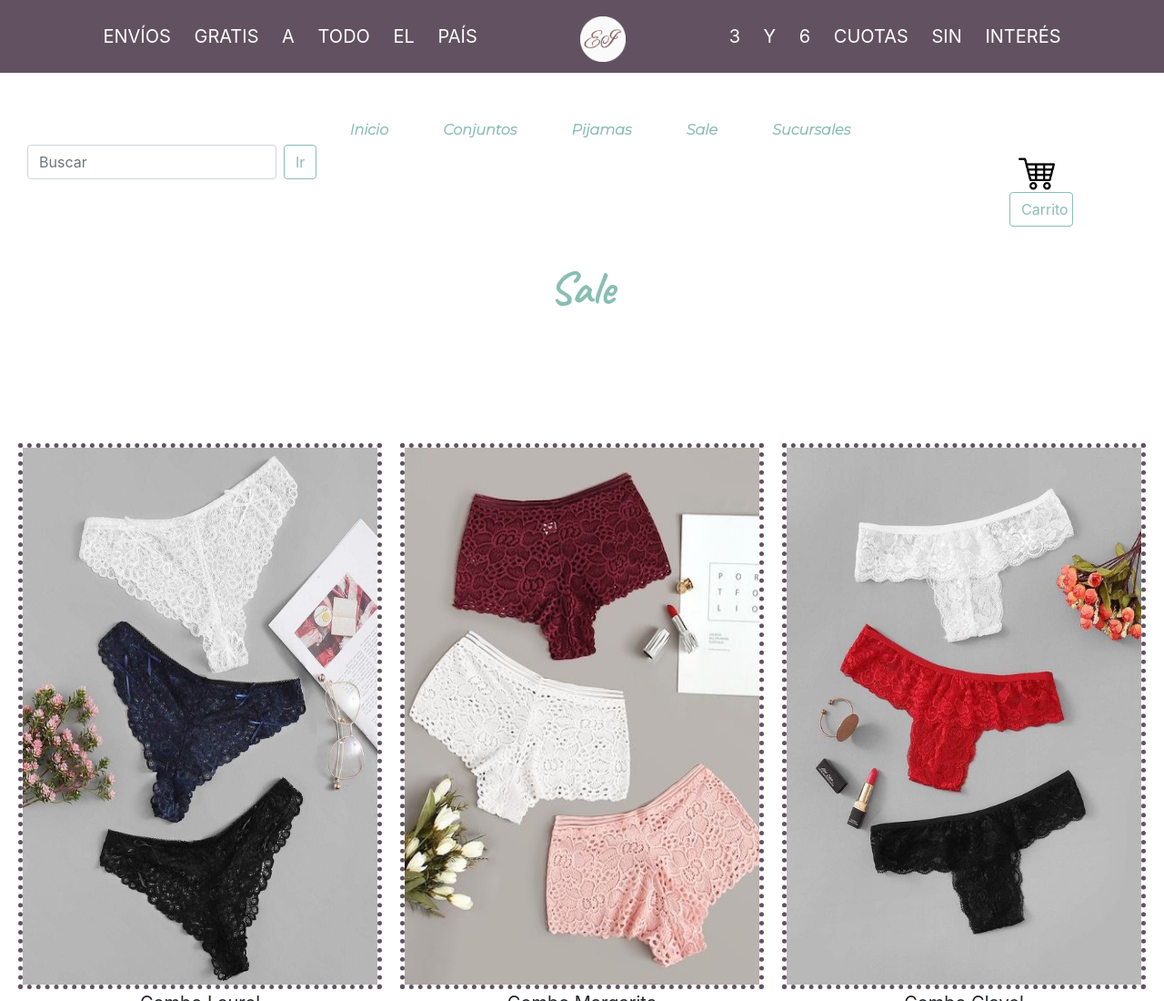
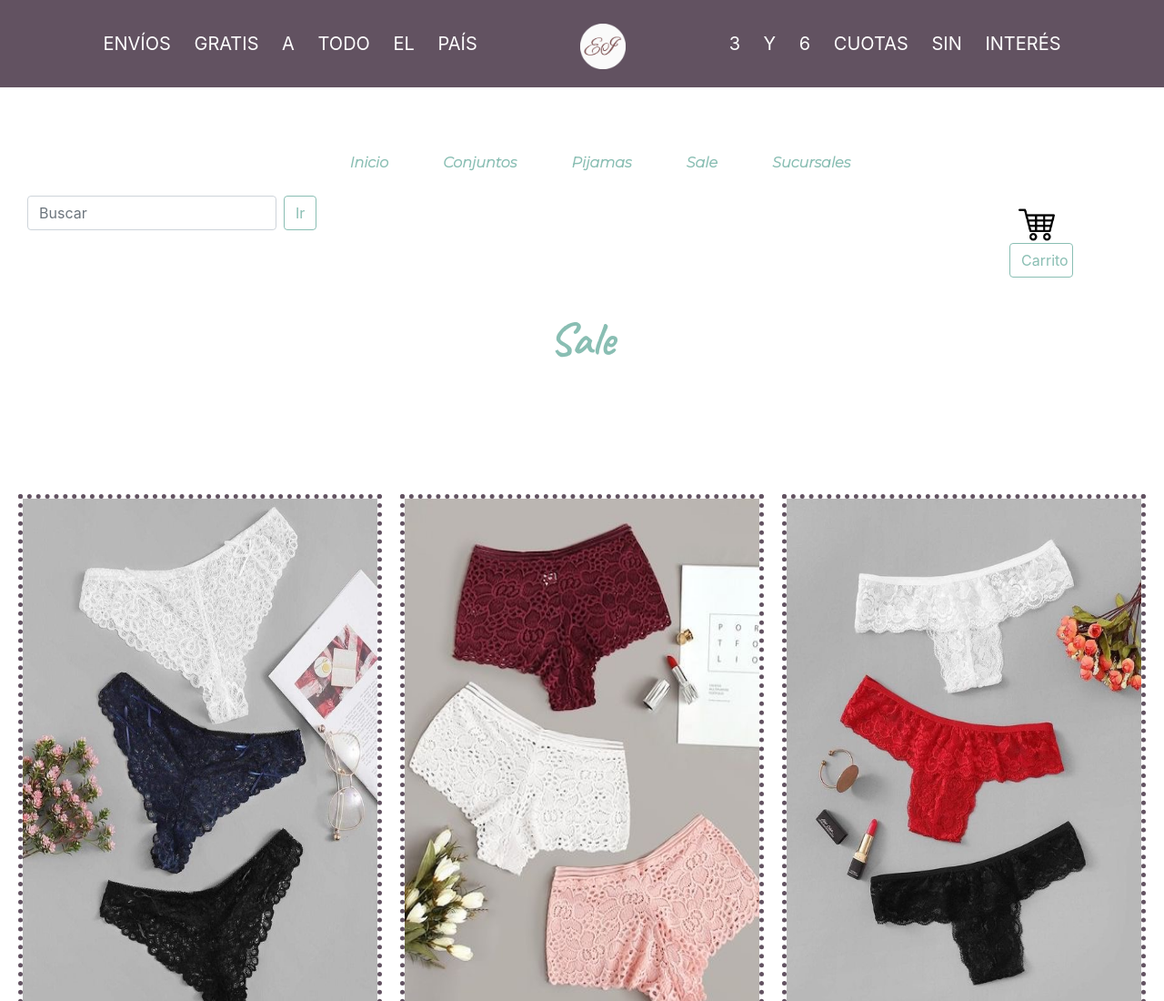
Before and after one commit to florcosentino/mi_repositorio, a website: page sale.html in a window 1280 px wide. Shown: the top 1100 px of the page at 91% size. Drawn offline with nearby package versions, Linux system fonts and the light colour scheme.

Commit message:
sticky menu

```diff
--- a/scss/estilos.scss
+++ b/scss/estilos.scss
@@ -10,7 +10,7 @@ $color-blanco: white;
 .header {
     color: $color-blanco;
     background-color: $color-aqua;
-    height: 10vh;
+    height: 12vh;
     display: flex;
     flex-direction: row;
     flex-wrap: nowrap;
@@ -66,7 +66,7 @@ $color-blanco: white;
 .header2 {
     color: $color-blanco;
     background-color: $color-violeta;
-    height: 10vh;
+    height: 12vh;
     display: flex;
     flex-direction: row;
     flex-wrap: nowrap;
@@ -118,9 +118,17 @@ $color-blanco: white;
     }
 }
 
+nav {
+    position: sticky;
+    top: 0;
+}
+
 .menu {
     text-align: center;
     margin-top: 50px;
+    background-color: $color-blanco;
+    padding-bottom: 20px;
+    padding-top: 20px;
 
     .secciones {
         text-decoration-line: none;
@@ -186,9 +194,9 @@ $color-blanco: white;
     color: $color-aqua;
     font-size: 50px;
     margin-bottom: 140px;
- }
-
- #titulos2 {
+}
+
+#titulos2 {
     color: $color-violeta;
     margin-bottom: 140px;
 }
```
Also changed, not shown: conjuntos.html (+1 -1 lines), index.html (+1 -1 lines), pijamas.html (+1 -1 lines), sale.html (+1 -1 lines), sucursales.html (+3 -3 lines), css/style.css.
